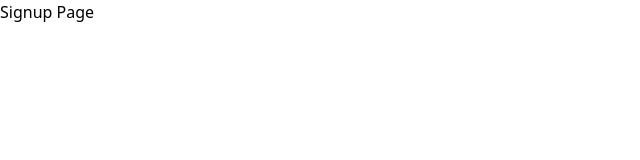
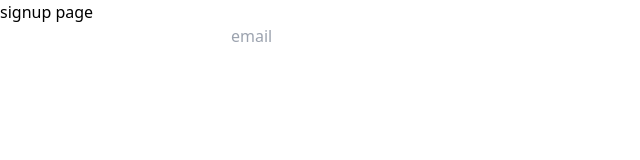
Before and after one commit to jaani-cloud/Movies-Review-Project, a React (Vite) app: page /Movies-Review-Project/signup in a window 1280 px wide. Shown: the top 160 px of the page, without its empty margins (0-640 px from the left). Built offline with nearby package versions, Linux system fonts and the light colour scheme.

Commit message:
Background image randomise

```diff
--- a/src/pages/Login.jsx
+++ b/src/pages/Login.jsx
@@ -13,6 +13,14 @@ export default function Login() {
     const [emailSent, setEmailSent] = useState(false);
     const [forgotEmail, setForgotEmail] = useState("");
 
+    //! #1 Not working...
+    // const [randomBgImageStart, setRandomBgImageStart] = useState(0);
+
+    //! #1 Working...
+    const [randomBgImageStart] = useState(() => {
+        let index = Math.trunc(Math.random() * movies.length);
+        return index + 15 > movies.length ? index - 15 : index;
+    });
         // chat gpt used
         const isValidEmail = (email) => {
             const regex = /^[a-zA-Z0-9._%+-]+@[a-zA-Z0-9.-]+\.[a-zA-Z]{2,}$/;
@@ -33,6 +41,14 @@ export default function Login() {
             }, 3000);
             return () => clearInterval(timer);
         }, [currentIndex]);
+
+        //! #1 Not working...
+        // useEffect(() => {
+        //     let randomBgImageStart = Math.trunc(Math.random() * movies.length);
+        //     randomBgImageStart + 15 > movies.length ? randomBgImageStart -= 15: randomBgImageStart += 0;
+        //     setRandomBgImageStart(randomBgImageStart);
+        // },[]);
+
         return (
             // full div screen...
 
@@ -54,7 +70,7 @@ export default function Login() {
 
                         <div className="absolute top-0 left-0 w-full h-full pointer-events-none opacity-10">
                             <div className="grid grid-cols-3 gap-4 p-4">
-                            {movies.slice(20, 35).map((movie, index) => (
+                                {movies.slice(randomBgImageStart, randomBgImageStart + 15).map((movie, index) => (
                                     <img src={movie.poster} key={index}
                                         className="object-cover w-full h-32 rounded-lg"
                                     />
--- a/src/pages/Signup.jsx
+++ b/src/pages/Signup.jsx
@@ -1,3 +1,7 @@
 export default function Signup() {
-    return <h1>Signup Page</h1>;
+    return <div>
+        <h1>signup page</h1>
+        <input type="text" />
+        <input type="email"  placeholder="email"/>
+    </div>;
 }
```
Lines whose indentation alone changed are shown as unchanged.
